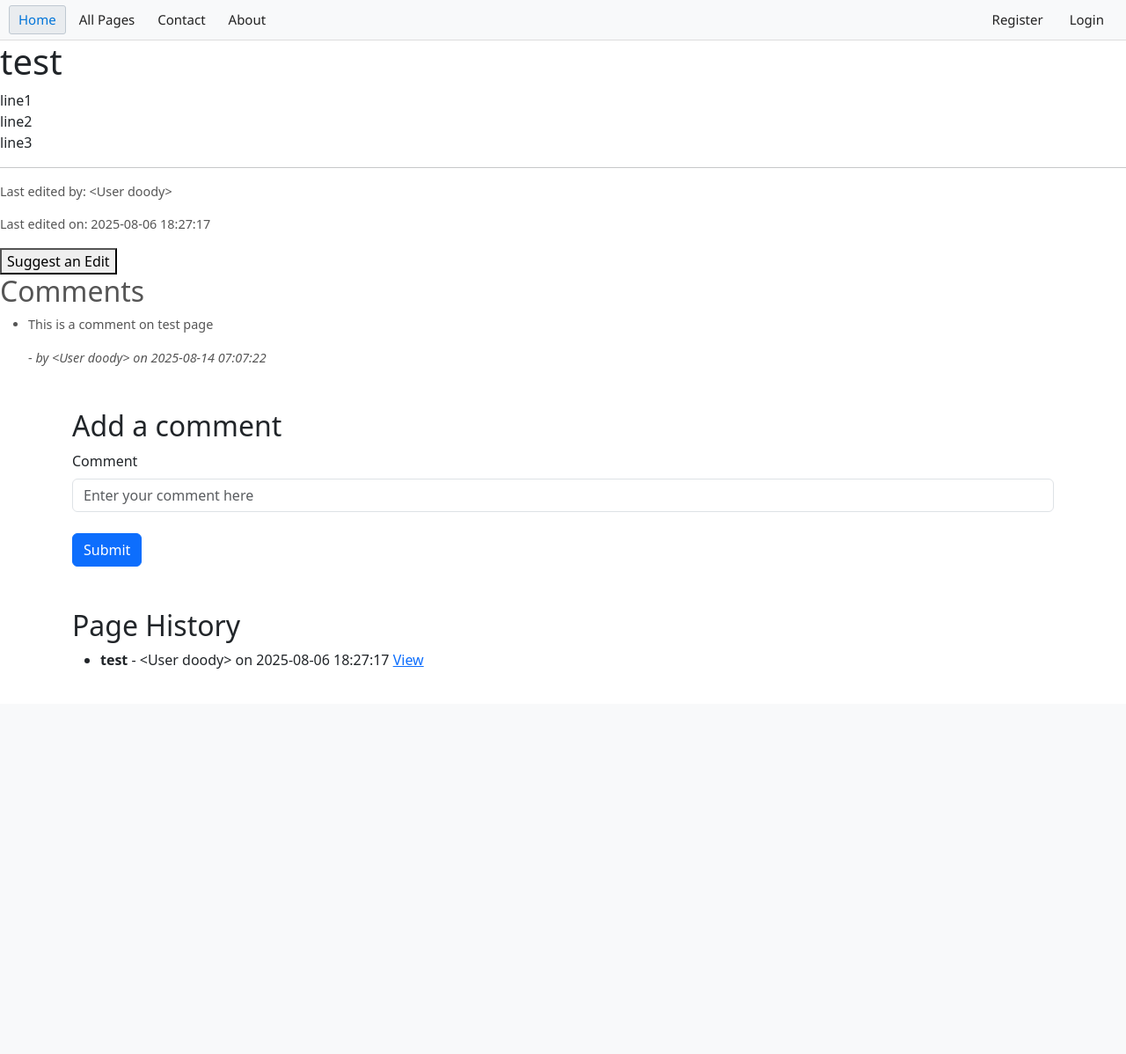
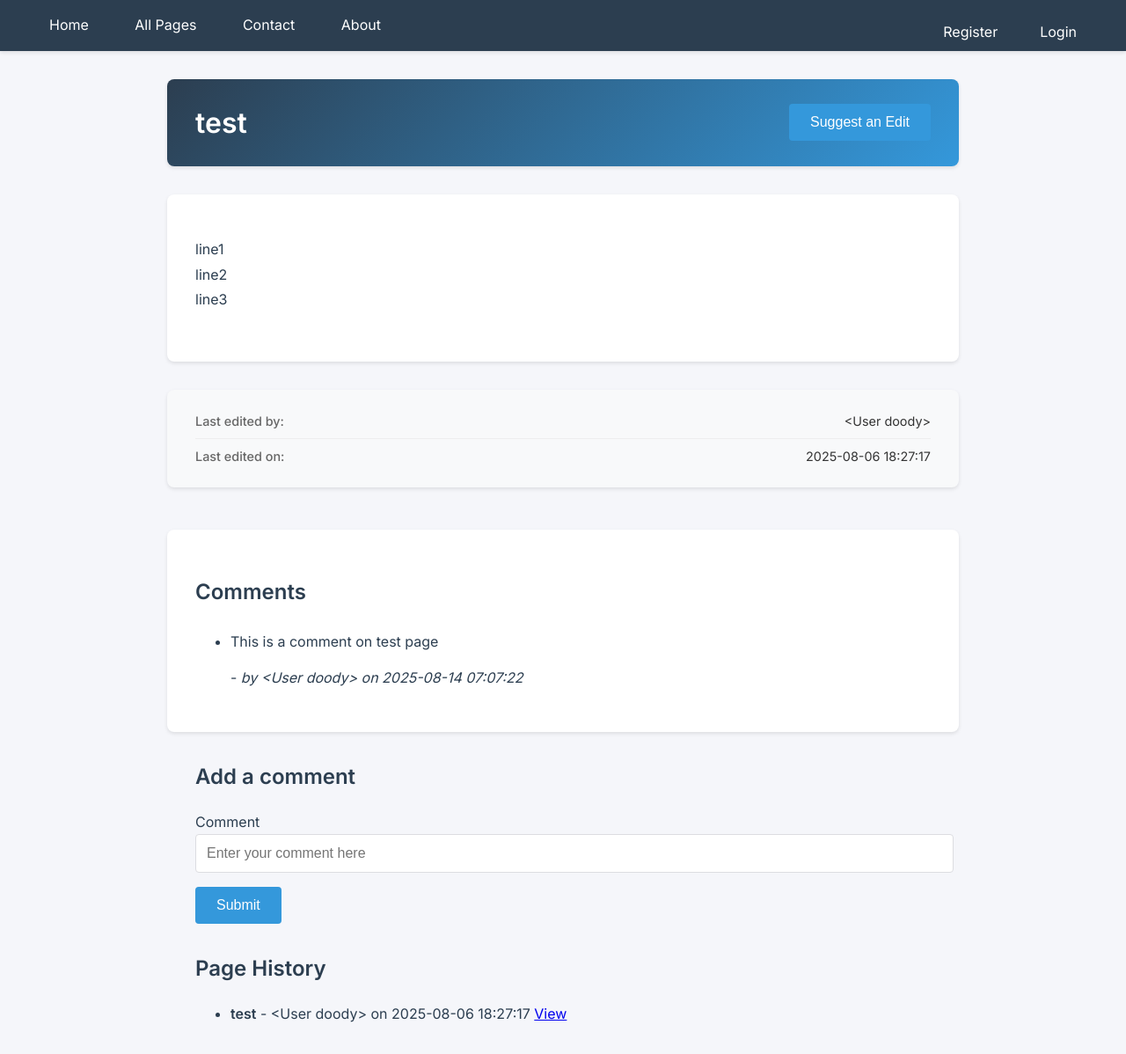
Before and after one commit to Doody06/Practice_Wiki, a Flask app: a page that uses app/templates/base.html in a window 1280 px wide. Shown: the whole page at 88% size. Before the commit the page ends 760 px from the top, so only its background shows below. Run offline with Flask 3, Linux system fonts and the light colour scheme; data comes from the database, SQL or seed files in the repository.

Commit message:
New_UI_WIP

```diff
--- /dev/null
+++ b/app/static/css/style.css
@@ -0,0 +1,246 @@
+/* Main styles */
+/* Additional styles for homepage */
+.hero-section {
+    text-align: center;
+    padding: 3rem 2rem;
+    background: linear-gradient(135deg, #2c3e50 0%, #3498db 100%);
+    color: white;
+    margin-bottom: 2rem;
+}
+
+.hero-section h1 {
+    font-size: 2.5rem;
+    margin-bottom: 1rem;
+}
+
+.hero-section p {
+    font-size: 1.2rem;
+    margin-bottom: 2rem;
+}
+
+.cta-buttons {
+    display: flex;
+    gap: 1rem;
+    justify-content: center;
+}
+
+.btn-outline {
+    background: transparent;
+    border: 2px solid var(--secondary-color);
+    color: var(--secondary-color);
+}
+
+.btn-outline:hover {
+    background: var(--secondary-color);
+    color: white;
+}
+
+.search-section {
+    text-align: center;
+    margin: 3rem 0;
+}
+
+.search-section h2 {
+    margin-bottom: 1.5rem;
+    color: var(--primary-color);
+}
+
+.search-input-group {
+    display: flex;
+    gap: 0.5rem;
+    max-width: 600px;
+    margin: 0 auto;
+}
+
+.quick-actions {
+    text-align: center;
+    padding: 2rem;
+}
+
+.action-buttons {
+    display: flex;
+    gap: 1rem;
+    justify-content: center;
+    flex-wrap: wrap;
+    margin-top: 1rem;
+}
+
+@media (max-width: 768px) {
+    .hero-section {
+        padding: 2rem 1rem;
+    }
+
+    .hero-section h1 {
+        font-size: 2rem;
+    }
+
+    .search-input-group {
+        flex-direction: column;
+    }
+
+    .action-buttons {
+        flex-direction: column;
+    }
+
+    .btn {
+        width: 100%;
+    }
+}
+:root {
+    --primary-color: #2c3e50;
+    --secondary-color: #3498db;
+    --bg-color: #f5f6fa;
+    --text-color: #2c3e50;
+    --border-color: #dcdde1;
+}
+
+body {
+    font-family: 'Inter', -apple-system, BlinkMacSystemFont, sans-serif;
+    line-height: 1.6;
+    color: var(--text-color);
+    background-color: var(--bg-color);
+    margin: 0;
+    padding: 0;
+}
+
+/* Navigation */
+.topnav {
+    background-color: var(--primary-color);
+    padding: 1rem 2rem;
+    box-shadow: 0 2px 4px rgba(0,0,0,0.1);
+}
+
+.topnav a {
+    color: white;
+    text-decoration: none;
+    padding: 0.5rem 1rem;
+    margin: 0 0.5rem;
+    border-radius: 4px;
+    transition: background-color 0.3s;
+}
+
+.topnav a:hover {
+    background-color: rgba(255,255,255,0.1);
+}
+
+.topnav a.right {
+    float: right;
+}
+
+/* Content */
+.container {
+    max-width: 1200px;
+    margin: 2rem auto;
+    padding: 0 2rem;
+}
+
+/* Cards */
+.card {
+    background: white;
+    border-radius: 8px;
+    box-shadow: 0 2px 4px rgba(0,0,0,0.1);
+    padding: 1.5rem;
+    margin-bottom: 1.5rem;
+}
+
+/* Forms */
+.form-control {
+    width: 100%;
+    padding: 0.75rem;
+    margin-bottom: 1rem;
+    border: 1px solid var(--border-color);
+    border-radius: 4px;
+    font-size: 1rem;
+}
+
+.btn {
+    display: inline-block;
+    padding: 0.75rem 1.5rem;
+    border: none;
+    border-radius: 4px;
+    font-size: 1rem;
+    cursor: pointer;
+    transition: background-color 0.3s;
+}
+
+.btn-primary {
+    background-color: var(--secondary-color);
+    color: white;
+}
+
+.btn-primary:hover {
+    background-color: #2980b9;
+}
+
+/* Search bar */
+.search-bar {
+    background: white;
+    padding: 1rem;
+    border-radius: 8px;
+    box-shadow: 0 2px 4px rgba(0,0,0,0.1);
+    margin: 2rem auto;
+    max-width: 600px;
+}
+
+.search-bar input {
+    width: 100%;
+    padding: 0.75rem;
+    border: 1px solid var(--border-color);
+    border-radius: 4px;
+    font-size: 1rem;
+}
+
+/* Wiki content */
+.markdown-content {
+    background: white;
+    padding: 2rem;
+    border-radius: 8px;
+    box-shadow: 0 2px 4px rgba(0,0,0,0.1);
+    margin: 1rem 0;
+}
+
+.markdown-content img {
+    max-width: 100%;
+    height: auto;
+    border-radius: 4px;
+}
+
+/* Comments section */
+.comments-section {
+    margin-top: 2rem;
+}
+
+.comment {
+    background: white;
+    padding: 1rem;
+    border-radius: 4px;
+    margin-bottom: 1rem;
+    border-left: 4px solid var(--secondary-color);
+}
+
+/* Flash messages */
+.flash-message {
+    padding: 1rem;
+    border-radius: 4px;
+    margin-bottom: 1rem;
+    text-align: center;
+}
+
+.flash-message.error {
+    background-color: #ff6b6b;
+    color: white;
+}
+
+.flash-message.success {
+    background-color: #51cf66;
+    color: white;
+}
+
+/* Footer */
+.footer {
+    background: var(--primary-color);
+    color: white;
+    padding: 2rem;
+    margin-top: 4rem;
+    text-align: center;
+}
--- /dev/null
+++ b/app/static/css/wiki.css
@@ -0,0 +1,127 @@
+/* Additional styles for wiki pages */
+.wiki-page {
+    max-width: 900px;
+    margin: 0 auto;
+}
+
+.page-header {
+    display: flex;
+    justify-content: space-between;
+    align-items: center;
+    padding: 1.5rem 2rem;
+    margin-bottom: 2rem;
+    background: linear-gradient(135deg, #2c3e50 0%, #3498db 100%);
+    color: white;
+}
+
+.page-header h1 {
+    margin: 0;
+    font-size: 2rem;
+}
+
+.page-actions {
+    display: flex;
+    gap: 1rem;
+}
+
+.metadata {
+    background: #f8f9fa;
+    padding: 1rem 2rem;
+    margin: 2rem 0;
+    font-size: 0.9rem;
+}
+
+.metadata-item {
+    display: flex;
+    justify-content: space-between;
+    padding: 0.5rem 0;
+    border-bottom: 1px solid #eee;
+}
+
+.metadata-item:last-child {
+    border-bottom: none;
+}
+
+.metadata-label {
+    color: #666;
+    font-weight: 500;
+}
+
+.metadata-value {
+    color: #333;
+}
+
+.comments-section {
+    margin-top: 3rem;
+    padding: 2rem;
+}
+
+.comments-section h2 {
+    margin-bottom: 1.5rem;
+    font-size: 1.5rem;
+    color: var(--primary-color);
+}
+
+/* Markdown content styling */
+.markdown-content {
+    padding: 2rem;
+    line-height: 1.8;
+}
+
+.markdown-content h1,
+.markdown-content h2,
+.markdown-content h3 {
+    margin-top: 2rem;
+    margin-bottom: 1rem;
+    color: var(--primary-color);
+}
+
+.markdown-content p {
+    margin-bottom: 1.5rem;
+}
+
+.markdown-content img {
+    max-width: 100%;
+    height: auto;
+    border-radius: 8px;
+    margin: 1.5rem 0;
+}
+
+.markdown-content blockquote {
+    border-left: 4px solid var(--secondary-color);
+    padding-left: 1rem;
+    margin: 1.5rem 0;
+    color: #666;
+}
+
+.markdown-content code {
+    background: #f4f4f4;
+    padding: 0.2rem 0.4rem;
+    border-radius: 4px;
+    font-size: 0.9em;
+}
+
+.markdown-content pre {
+    background: #f4f4f4;
+    padding: 1rem;
+    border-radius: 8px;
+    overflow-x: auto;
+}
+
+/* Table styles */
+.markdown-content table {
+    width: 100%;
+    border-collapse: collapse;
+    margin: 1.5rem 0;
+}
+
+.markdown-content th,
+.markdown-content td {
+    padding: 0.75rem;
+    border: 1px solid #ddd;
+}
+
+.markdown-content th {
+    background: #f4f4f4;
+    font-weight: 600;
+}
--- a/app/templates/base.html
+++ b/app/templates/base.html
@@ -3,54 +3,11 @@
 <head>
     <meta charset="UTF-8">
     <meta name="viewport" content="width=device-width, initial-scale=1.0">
-    <title>{% block title %}My Website{% endblock %}</title>
-    <!-- Bootstrap CSS -->
-    <link href="https://cdn.jsdelivr.net/npm/bootstrap@5.3.2/dist/css/bootstrap.min.css" rel="stylesheet">
+    <title>Practice Wiki - {% block title %}Welcome{% endblock %}</title>
+    <link href="https://fonts.googleapis.com/css2?family=Inter:wght@400;500;600&display=swap" rel="stylesheet">
+    <link rel="stylesheet" href="{{ url_for('static', filename='css/style.css') }}">
+    <link rel="stylesheet" href="{{ url_for('static', filename='css/wiki.css') }}">
     {% block head %}{% endblock %}
-    <style>
-        .topnav {
-            background-color: #f8f9fa;
-            border-bottom: 1px solid #ddd;
-            overflow: hidden;
-            padding: 0 10px;
-            font-family: 'Segoe UI', Tahoma, Geneva, Verdana, sans-serif;
-        }
-        .topnav a {
-            float: left;
-            color: #222;
-            background: none;
-            border: 1px solid transparent;
-            margin: 6px 4px 6px 0;
-            padding: 4px 10px;
-            text-align: center;
-            text-decoration: none;
-            font-size: 15px;
-            border-radius: 3px;
-        }
-        .topnav a:hover, .topnav a.active {
-            background-color: #e9ecef;
-            border: 1px solid #bfc8d1;
-            color: #0074d9;
-        }
-        .topnav .right {
-            float: right;
-            margin-left: 4px;
-        }
-        @media (max-width: 600px) {
-            .topnav a, .topnav .right {
-                float: none;
-                display: block;
-                width: 100%;
-                margin: 2px 0;
-            }
-        }
-        .small-text {
-            font-size: 0.9em;
-            color: #555;
-        }
-
-    </style>
-</head>
 <body>
     <div class="topnav">
         <a class="active" href="{{ url_for('user.home') }}">Home</a>
--- a/app/templates/page.html
+++ b/app/templates/page.html
@@ -1,23 +1,35 @@
 {% extends "base.html" %}
 
-{% block title %}{{ page_title }}{% endblock %}
+{% block title %}{{ page.title }}{% endblock %}
 
 {% block content %}
+<div class="container">
+    <div class="wiki-page">
+        <div class="page-header card">
             <h1>{{ page.title }}</h1>
-    <div class="markdown-content">
+            <div class="page-actions">
+                <form action="{{ url_for('user.suggest_page_edit', slug=page.slug) }}" method="get" style="display: inline;">
+                    <button type="submit" class="btn btn-primary">Suggest an Edit</button>
+                </form>
+            </div>
+        </div>
+
+        <div class="markdown-content card">
             {{ content | safe }}
         </div>
-    <hr>
-    <div class="metadata small-text">
-        <p>Last edited by: {{ page.author }}</p>
-        <p>Last edited on: {{ page.updated_at }}</p>
+
+        <div class="metadata card">
+            <div class="metadata-item">
+                <span class="metadata-label">Last edited by:</span>
+                <span class="metadata-value">{{ page.author }}</span>
             </div>
-    <div class="suggest-edit">
-        <form action="{{ url_for('user.suggest_page_edit', slug=page.slug) }}" method="get">
-            <button type="submit">Suggest an Edit</button>
-        </form>
+            <div class="metadata-item">
+                <span class="metadata-label">Last edited on:</span>
+                <span class="metadata-value">{{ page.updated_at }}</span>
             </div>
-    <div class="small-text">
+        </div>
+
+        <div class="comments-section card">
             <h2>Comments</h2>
             {% if comments %}
             <ul>
```
Also changed, not shown: app/templates/home.html (+36 -12 lines). Lines whose indentation alone changed are shown as unchanged.
